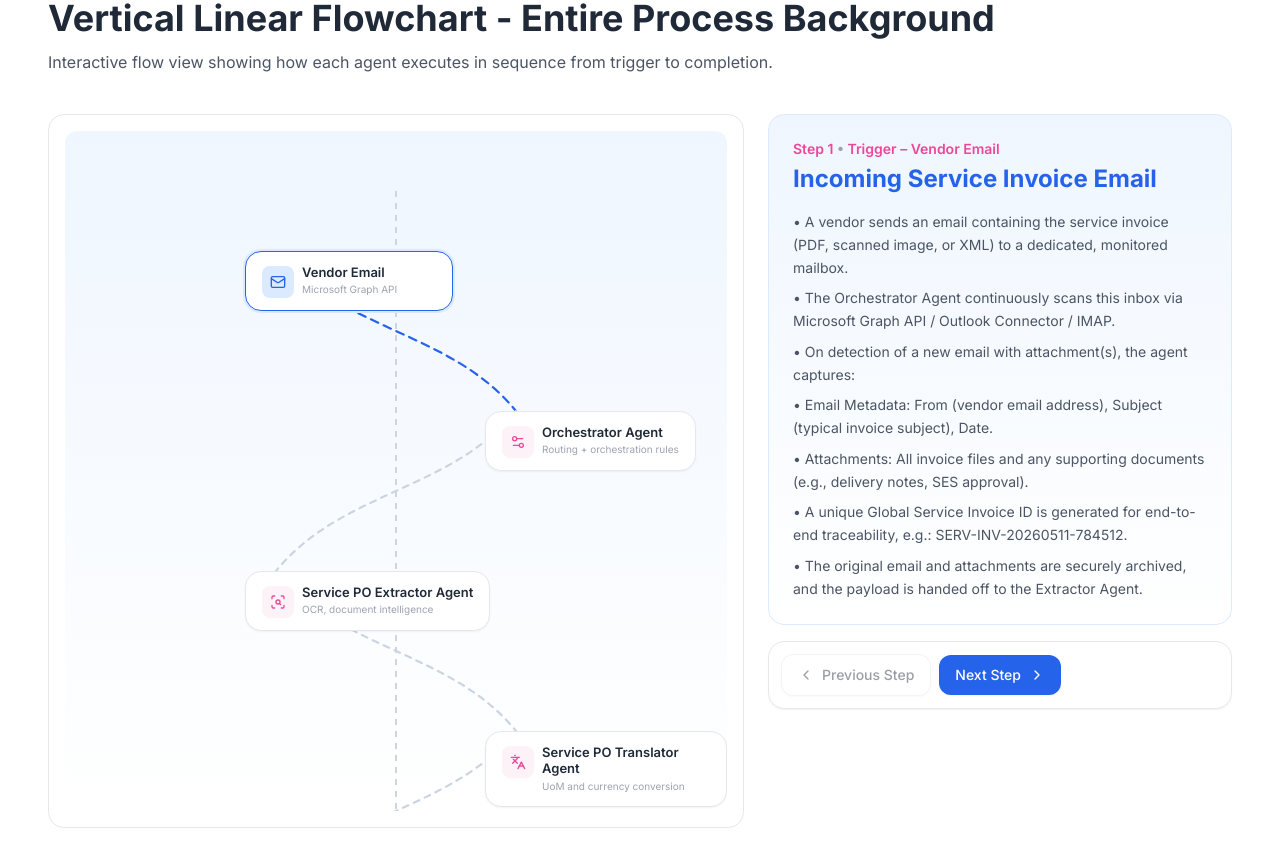
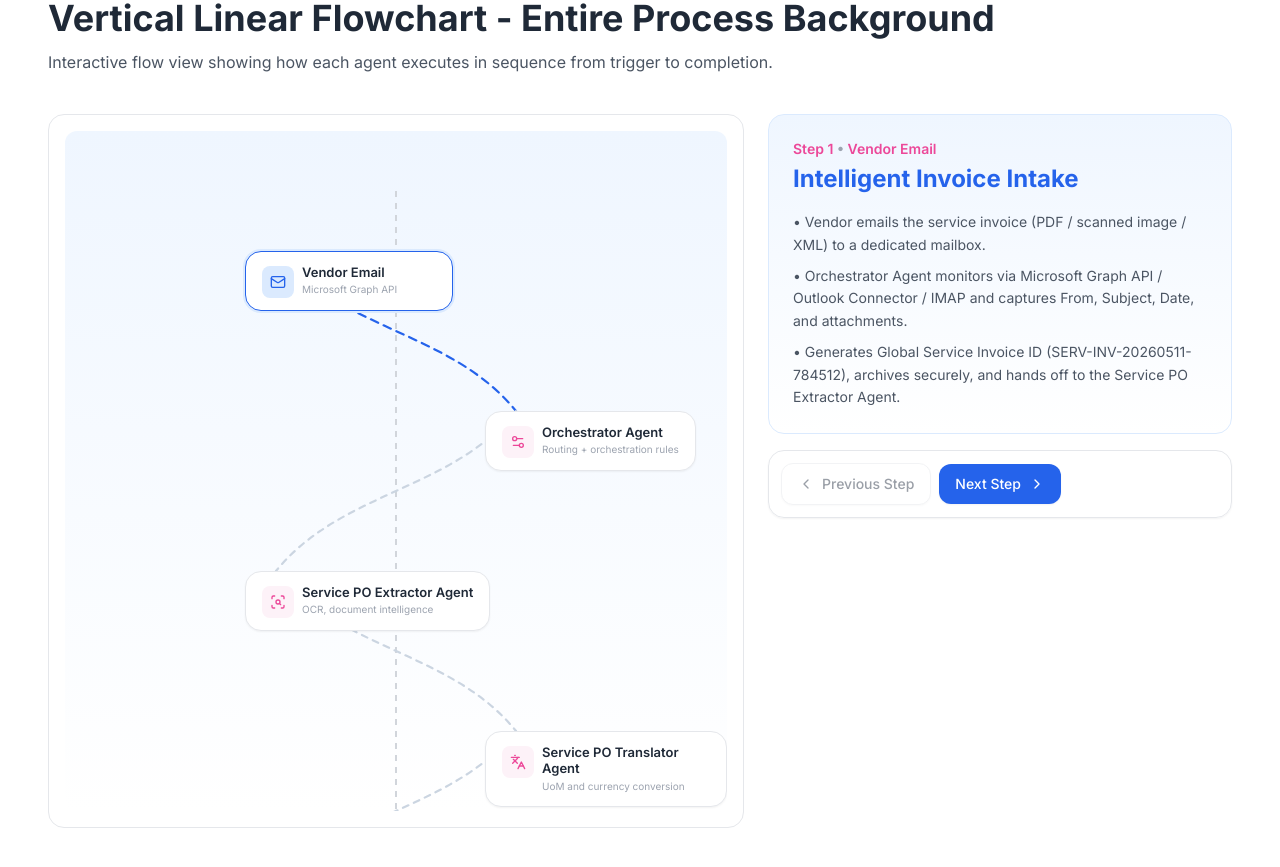
Before and after one commit to kulkid49/Service-PO-Agentic-AI, a React (Vite) app in the folder service-po-invoice-demo/: page / in a window 1280 px wide. Shown: the part 2140-3007 px from the top of the page. Built offline with nearby package versions, Linux system fonts and the light colour scheme.

Commit message:
Use concise flow explanation cards

```diff
--- a/service-po-invoice-demo/src/data/presentationData.json
+++ b/service-po-invoice-demo/src/data/presentationData.json
@@ -406,116 +406,46 @@
       "tools": "Ledger + audit log"
     }
   ],
-  "flowExplanationCards": {
-    "trigger": {
-      "label": "Trigger – Vendor Email",
-      "title": "Incoming Service Invoice Email",
-      "bullets": [
-        "A vendor sends an email containing the service invoice (PDF, scanned image, or XML) to a dedicated, monitored mailbox.",
-        "The Orchestrator Agent continuously scans this inbox via Microsoft Graph API / Outlook Connector / IMAP.",
-        "On detection of a new email with attachment(s), the agent captures:",
-        "Email Metadata: From (vendor email address), Subject (typical invoice subject), Date.",
-        "Attachments: All invoice files and any supporting documents (e.g., delivery notes, SES approval).",
-        "A unique Global Service Invoice ID is generated for end-to-end traceability, e.g.: SERV-INV-20260511-784512.",
-        "The original email and attachments are securely archived, and the payload is handed off to the Extractor Agent."
-      ]
+  "flowExplanationCards": [
+    {
+      "step": 1,
+      "title": "Intelligent Invoice Intake",
+      "body": "Vendor emails the service invoice (PDF / scanned image / XML) to a dedicated mailbox.<br/>Orchestrator Agent monitors via Microsoft Graph API / Outlook Connector / IMAP and captures From, Subject, Date, and attachments.<br/>Generates Global Service Invoice ID (SERV-INV-20260511-784512), archives securely, and hands off to the Service PO Extractor Agent."
     },
-    "orchestrator": {
-      "label": "Orchestrator Agent",
-      "title": "Central Process Coordinator",
-      "bullets": [
-        "Acts as the brain and traffic controller of the entire invoice processing pipeline.",
-        "Key Responsibilities:",
-        "Assigns the Global Service Invoice ID.",
-        "Logs all events to the central audit trail.",
-        "Routes the invoice package (email + attachments) to the next agent.",
-        "Identifies the correct target ERP system (SAP S/4HANA or Dynamics 365 BC) based on Company Code / PO prefix.",
-        "Maintains the state of each invoice (Received, In Extraction, Validating, Posting, Completed).",
-        "Provides real-time status updates to the monitoring dashboard.",
-        "Ensures that every handover between agents is asynchronous and reliable, eliminating manual inbox sorting."
-      ]
+    {
+      "step": 2,
+      "title": "Central Orchestration & Routing",
+      "body": "Orchestrator Agent assigns the Global Service Invoice ID and logs events to the central audit trail.<br/>Routes the invoice package asynchronously across agents and maintains state (Received → Extraction → Validating → Posting → Completed).<br/>Selects the target ERP (SAP S/4HANA or Dynamics 365 BC) based on Company Code / PO prefix."
     },
-    "extractor": {
-      "label": "Service PO Extractor Agent",
+    {
+      "step": 3,
       "title": "Intelligent Document Extraction",
-      "bullets": [
-        "Receives the raw email and attachment(s) from the Orchestrator.",
-        "Processing Steps:",
-        "Detects file type (PDF, image, XML).",
-        "Applies OCR (Optical Character Recognition) combined with AI Document Intelligence (e.g., Azure Form Recognizer / NA10) to read the invoice.",
-        "Handles multi-page invoices, complex line-item tables, and handwritten or scanned content.",
-        "Extracts Critical Data Fields:",
-        "Header: Vendor Name/Code, Invoice Number, Invoice Date, Purchase Order Number, Service Entry Sheet number (if present), Currency, Total Amount.",
-        "Line Items: Service Description, Service Number, Quantity, Unit of Measure, Unit Rate, Line Amount, Account Assignment hints (Cost Center, WBS, Project).",
-        "Tax & Banking: Tax details, Payment Due Date, Bank account information.",
-        "Quality Control:",
-        "A confidence score (0–100%) is assigned to each extracted field and an overall document score.",
-        "In the ideal flow, all fields exceed the pre-set threshold (e.g., 85%), and the data is packaged as a structured JSON payload.",
-        "The final payload, together with the original document link, is passed to the Translator Agent."
-      ]
+      "body": "Service PO Extractor Agent ingests email + attachments and detects PDF / image / XML.<br/>Runs OCR + AI Document Intelligence to extract header (Vendor, Invoice No., PO, SES, Currency, Total) and line items (Service, Qty, UoM, Rate, Amount, Cost Center hints) plus tax/banking details.<br/>Applies confidence scoring per field (ideal flow >85%) and outputs a structured JSON payload for the Service PO Translator Agent."
     },
-    "translator": {
-      "label": "Service PO Translator Agent",
-      "title": "Data Normalisation & Standardisation",
-      "bullets": [
-        "The Translator Agent ensures that extracted data matches the ERP system’s language and formats.",
-        "Normalisation Actions:",
-        "Language Translation: Converts invoice text to the required language (if multi-lingual extraction occurred).",
-        "Currency & UoM Conversion: Aligns currencies and units of measure with the company code’s master data (e.g., convert foreign currency to local currency using the latest exchange rate; map “hour” to “HRS”).",
-        "Tax Code Standardisation: Maps textual tax descriptions to system tax codes. For example, “VAT 12%” becomes the SAP tax code UZ_VAT12, or the corresponding D365 BC tax code.",
-        "Field Formatting: Dates are converted to the ERP-expected format (YYYY-MM-DD), vendor codes are matched to the master record, and PO numbers are normalised (removing spaces/special characters).",
-        "The normalised, clean data payload is then ready for compliance verification."
-      ]
+    {
+      "step": 4,
+      "title": "ERP-Ready Data Normalisation",
+      "body": "Service PO Translator Agent standardises the payload for posting.<br/>Translates language when needed, converts currency/UoM, and normalises formats (dates, vendor codes, PO numbers).<br/>Maps tax text to system codes (e.g., “VAT 12%” → UZ_VAT12) and forwards to compliance."
     },
-    "compliance": {
-      "label": "Compliance Checker Agent + Master Data Agent",
-      "title": "Multi-Layered Business & Master Data Validation",
-      "bullets": [
-        "The Service Master Data Agent fetches live master records from SAP / D365 BC for validation.",
-        "The Compliance Checker Agent runs layered checks with clear pass/fail outcomes:",
-        "Vendor Validation: Vendor exists and is active in the relevant Company Code; vendor is not blocked for posting/payment; bank account details match the master record (fraud prevention); Tax ID / GSTIN / PINFL matches the vendor master.",
-        "Regulatory & Policy Compliance: Applies country-specific rules (e.g., Uzbekistan VAT, India GST); checks for any mandatory withholding tax applicability on services.",
-        "Document Completeness: PO number is present and valid in the system; service lines are properly identified (Item Category “D” in SAP or Resource lines in BC); relevant supporting documents are referenced.",
-        "Duplicate Invoice Check: Searches across both SAP and BC using Vendor + Invoice No. + Date + Amount; prevents accidental double-posting.",
-        "Successful Outcome: All checks pass → the invoice moves forward to the Validation Agent.",
-        "In this clean demo, no business exceptions occur, ensuring a straight-through processing path."
-      ]
+    {
+      "step": 5,
+      "title": "Compliance & Master Data Assurance",
+      "body": "Compliance Checker Agent + Master Data Agent validate vendor and policy controls before posting.<br/>Confirms vendor active/not blocked, bank & Tax ID match, PO valid, and service lines identified correctly.<br/>Runs country tax/withholding checks and duplicate detection across SAP and Dynamics 365 BC.<br/>All checks pass → proceed to three-way match."
     },
-    "validation": {
-      "label": "Service Validation Agent",
-      "title": "Three-Way Match & Tolerance Enforcement",
-      "bullets": [
-        "The Validation Agent performs the three-way match, the core control for service procurement.",
-        "For SAP Environments: Retrieves the Purchase Order (ME23N) and verifies Item Category = D (Services); checks the Service Entry Sheet (SES) status in ML81N – must be “Accepted”; compares Invoice lines vs. Accepted SES quantities/amounts vs. PO lines.",
-        "For Dynamics 365 Business Central: Retrieves the Purchase Order and ensures a Posted Purchase Receipt exists for the resource/service lines; compares Invoice Qty/Cost vs. Received Qty/Cost on the receipt.",
-        "Tolerance Check: Applies configured tolerances for price, quantity, and amount (SAP OMR6 / LIV; BC Purchases & Payables Setup).",
-        "Exact matches or small variances within tolerance → auto-approved.",
-        "Validation Output: A verified, tolerance-compliant invoice ready for final posting."
-      ]
+    {
+      "step": 6,
+      "title": "Three-Way Match & Tolerance Control",
+      "body": "Service Validation Agent executes the service three-way match with ERP-specific logic.<br/>SAP: verify Item Category D, confirm ML81N SES = Accepted, match Invoice vs SES vs PO.<br/>Dynamics 365 BC: confirm Posted Purchase Receipt, match Invoice Qty/Cost vs Received Qty/Cost.<br/>Apply tolerances (SAP OMR6 / BC Purchases Setup) and auto-approve within threshold."
     },
-    "posting": {
-      "label": "Service Posting Agent",
-      "title": "Final Enrichment & System Posting",
-      "bullets": [
-        "The Posting Agent receives the approved payload and performs the final ERP booking.",
-        "Pre-Posting Enrichment: Pulls the latest account assignment data (Cost Center, WBS Element, Internal Order) from the master records; applies the correct tax codes and G/L accounts based on automatic account determination (OBYC in SAP, Posting Groups in BC).",
-        "System-Specific Posting Actions:",
-        "SAP S/4HANA: Utilises BAPI_INCOMINGINVOICE_CREATE (or an IDoc INVOIC01) to simulate the MIRO transaction in the background; references the Purchase Order Number and Accepted Service Entry Sheet; posts the invoice, generating an Invoice Receipt (IR) in PO history; produces an SAP Invoice Document Number (e.g., 5100000123).",
-        "Dynamics 365 BC: Creates a Purchase Invoice via API / Web Service; uses Get Receipt Lines (if receipt-based matching is enabled) to fetch the goods receipt; posts the Purchase Invoice, updating PO status and creating a Vendor Ledger Entry.",
-        "Post-Posting Actions: Creates an open vendor item in Accounts Payable; triggers a Payment Proposal Run automatically (F110 in SAP / Payment Journal in BC) if the payment due date is met; sends a confirmation email to the AP team and the vendor (optional)."
-      ]
+    {
+      "step": 7,
+      "title": "Automated ERP Posting",
+      "body": "Service Posting Agent enriches with latest account assignments (Cost Center, WBS), tax codes, and G/L determination.<br/>SAP: post via BAPI_INCOMINGINVOICE_CREATE (MIRO background), reference PO + SES, generate SAP Invoice Document No.<br/>Dynamics 365 BC: create/post Purchase Invoice via API, use Get Receipt Lines, create Vendor Ledger Entry.<br/>Trigger F110 / Payment Journal (when due) and send confirmation notifications."
     },
-    "completion": {
-      "label": "Completion – Invoice Posted",
-      "title": "Finalisation & Audit Trail Update",
-      "bullets": [
-        "The Global Service Invoice ID is marked as “Completed” in the audit log.",
-        "Key Outcomes:",
-        "The posted document number (SAP Invoice Doc No. or BC Posted Invoice No.) is linked to the original Global ID for full traceability.",
-        "The central dashboard updates the invoice status and triggers any required alerts.",
-        "All actions are recorded in the Agentic AI Operations Audit Log, ensuring a transparent, compliant process.",
-        "The end-to-end journey – from vendor email to posted invoice – is now fully automated, fully visible, and free of manual intervention."
-      ]
+    {
+      "step": 8,
+      "title": "Audit-Ready Completion",
+      "body": "Orchestrator marks the Global Service Invoice ID as Completed and links it to the posted document number.<br/>Dashboard updates instantly and every action is recorded in the Agentic AI Operations Audit Log.<br/>Outcome: fully automated, traceable, and compliant service invoice posting."
     }
-  }
+  ]
 }
--- a/service-po-invoice-demo/src/sections/FlowchartSection.tsx
+++ b/service-po-invoice-demo/src/sections/FlowchartSection.tsx
@@ -30,10 +30,7 @@ const iconMap: Record<string, ComponentType<{ size?: number; className?: string
 
 export default function FlowchartSection() {
   const nodes = data.flowNodes
-  const cards = data.flowExplanationCards as Record<
-    string,
-    { label: string; title: string; bullets: string[] }
-  >
+  const cards = data.flowExplanationCards as Array<{ step: number; title: string; body: string }>
   const [current, setCurrent] = useState(0)
   const scrollerRef = useRef<HTMLDivElement | null>(null)
   const pathRefs = useRef<Array<SVGPathElement | null>>([])
@@ -106,7 +103,11 @@ export default function FlowchartSection() {
   }, [current, nodes.length])
 
   const activeNode = nodes[current]
-  const activeCard = cards[activeNode.id] ?? { label: activeNode.title, title: activeNode.title, bullets: [] }
+  const activeCard = cards[current] ?? { step: current + 1, title: activeNode.title, body: '' }
+  const bodyLines = (activeCard.body || '')
+    .split('<br/>')
+    .map((s) => s.trim())
+    .filter(Boolean)
 
   const pathFor = (idx: number) => {
     const p1 = nodePositions[idx]
@@ -211,13 +212,13 @@ export default function FlowchartSection() {
                 className="rounded-2xl border border-blue-100 bg-gradient-to-b from-blue-50 to-white p-6"
               >
                 <p className="text-sm font-semibold text-pink-500">
-                  Step {current + 1} <span className="text-gray-400">•</span> {activeCard.label}
+                  Step {activeCard.step} <span className="text-gray-400">•</span> {activeNode.title}
                 </p>
                 <h3 className="mt-1 text-2xl font-bold text-blue-600">{activeCard.title}</h3>
                 <div className="mt-4 space-y-2">
-                  {activeCard.bullets.map((line, idx) => (
+                  {bodyLines.map((line, idx) => (
                     <motion.p
-                      key={line}
+                      key={`${activeCard.step}-${idx}-${line}`}
                       initial={{ opacity: 0, x: 8 }}
                       animate={{ opacity: 1, x: 0 }}
                       transition={{ delay: idx * 0.1 }}
```
